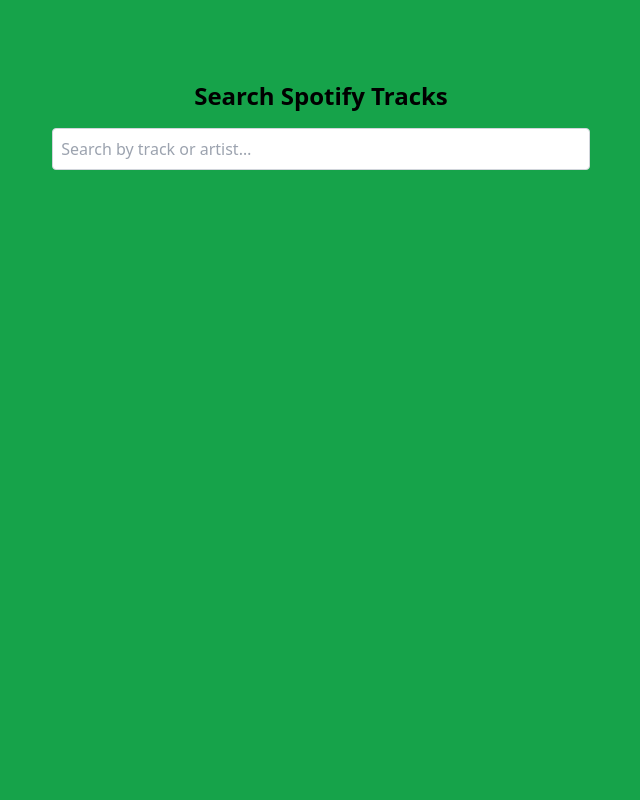
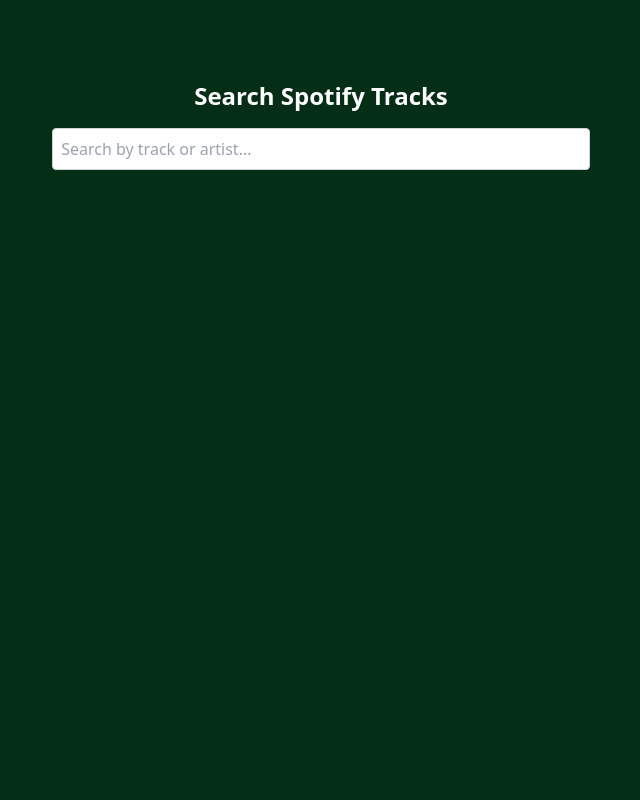
Before and after one commit to clairehbear/ECS171-Music-Recommendation-System, a Flask app: page / in a window 1280 px wide. Shown: the whole page, without its empty margins (319-959 px from the left). Run offline with Flask 3, Linux system fonts and the light colour scheme; parts of the project's set-up code (start-up, migrations or seed data) failed here and were passed over; some libraries are stand-ins or nearby versions.

Commit message:
background color

```diff
--- a/frontend/templates/index.html
+++ b/frontend/templates/index.html
@@ -8,9 +8,9 @@
     <script src="https://cdn.tailwindcss.com"></script>
 </head>
 
-<body class="min-h-screen flex justify-center pt-20 bg-green-600">
+<body class="min-h-screen flex justify-center pt-20 bg-green-950">
     <div class="text-center max-w-2xl w-full">
-        <h1 class="text-2xl font-bold mb-4">Search Spotify Tracks</h1>
+        <h1 class="text-white text-2xl font-bold mb-4">Search Spotify Tracks</h1>
 
         <input type="text" name="q" placeholder="Search by track or artist…"
             class="w-4/5 p-2 border border-gray-300 rounded mb-4" hx-get="/search"
```
